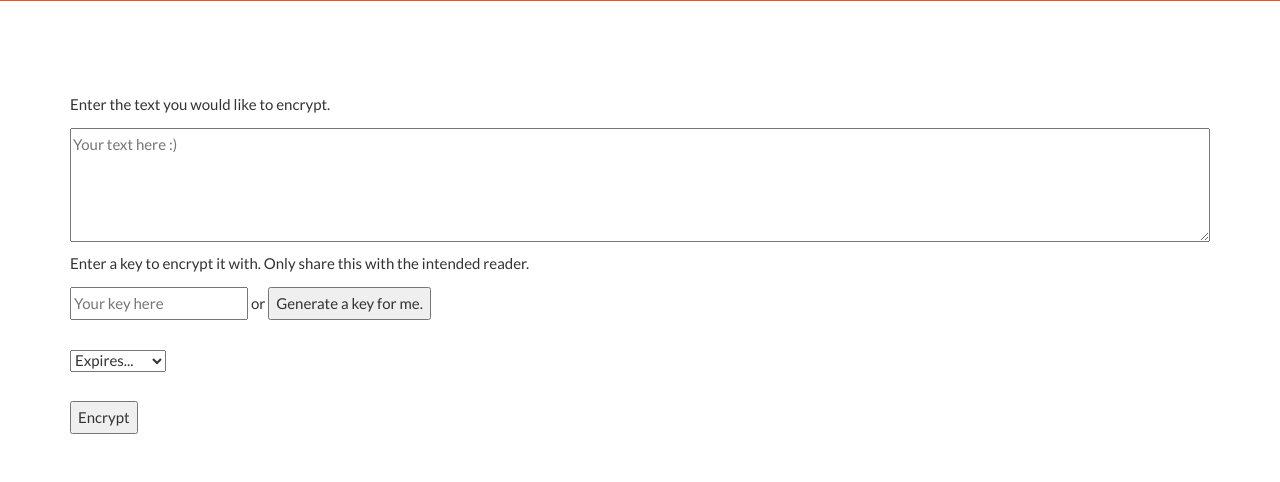
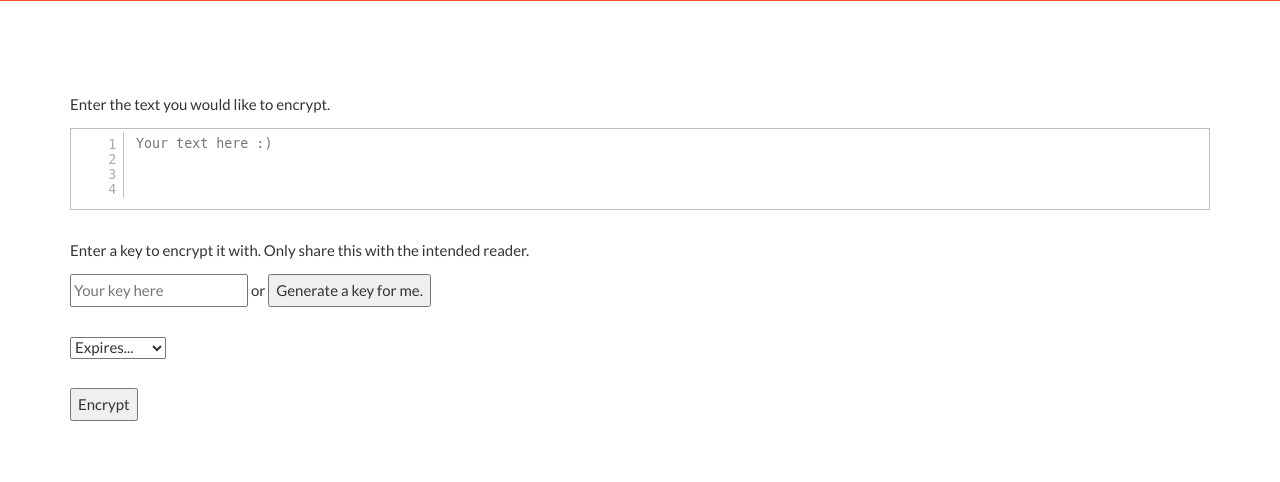
Before and after one commit to oftheheadland/Poast-It, a Flask app: page / in a window 1280 px wide. Shown: the part 351-833 px from the top of the page. Run offline with Flask 2, Linux system fonts and the light colour scheme; some libraries are stand-ins or nearby versions.

Commit message:
add jquery lined text areas

```diff
--- a/app.py
+++ b/app.py
@@ -18,9 +18,7 @@ import hashlib
 import json
 import time
 
-
-
-
+# AES ENCRYPTION
 
 BS = 16
 pad = lambda s: s + (BS - len(s) % BS) * chr(BS - len(s) % BS)
@@ -43,27 +41,9 @@ class AESCipher:
         return unpad(cipher.decrypt( enc[16:] ))
 
 
-
-
-
 app = Flask(__name__)
 #DATABASE_URL = os.environ['DATABASE_URL']
 DATABASE_URL = 'postgres://gxdvbdjpsgzase:3b9c304dab325ba9788e1f3f882d17f5c3e57767fcba1222b2a1f318b16dba24@ec2-184-73-197-211.compute-1.amazonaws.com:5432/d9mg0f8n3nrkb3'
-
-HTML_TEMPLATE = Template("""
-<h1>${note_ID}</h1>
-
-			<textarea readonly id="textbox" rows="4" cols="50">
-			${content}
-			</textarea>
-            <form method="post" id="form">
-            <input id="key">Key</input><br>
-			<button>Search</button>
-		</form>
-        <script>
-<script src="{{ url_for('static', filename='js/decrypt.js') }}"></script>
-            """)
-
 
 
 @app.route('/notes/<url_note_ID>')
@@ -72,35 +52,21 @@ def note_page(url_note_ID):
     encrypted = str(foundContent[0])
     print(encrypted)
 
-    #AES_key = "oopsiewoopsie"
-    #cipher = AESCipher(AES_key)
-
-
-    #decrypted = cipher.decrypt(encrypted)
-    #print(decrypted.decode("utf-8"))
-
-
     return render_template('note.html', content= encrypted)
-    #return(HTML_TEMPLATE.substitute(note_ID=url_note_ID, content= foundContent))
 
 
 @app.route('/encrypt/', methods=['POST'])
 def poast():
-    #print(request.form.get('text', 0))
     messageText = request.form.get('text', 0)
 
-    #AES_key = "oopsiewoopsie"
     AES_key = request.form.get('key', 0)
 
     generatedID = ''.join(random.choice(string.ascii_uppercase + string.digits) for _ in range(9))
-
 
     cipher = AESCipher(AES_key)
     encrypted = cipher.encrypt(messageText)
     print(encrypted.decode("utf-8") )
     decrypted = cipher.decrypt(encrypted)
-    #print(encrypted)
-    #print(decrypted)
 
     data = {
     "key": str(AES_key),
@@ -109,14 +75,8 @@ def poast():
     "generatedID": generatedID
     }
     addToTable(encrypted.decode("utf-8") , generatedID)
-    #addToTable(messageText, generatedID)
 
     return jsonify(data)
-    #return json.dumps(str(decrypted) + " " + str(encrypted) + " " + str(AES_key))
-    #return(generatedID)
-
-
-
 
 
 @app.route('/decrypt/', methods=['POST'])
@@ -124,54 +84,38 @@ def decrypt():
     messageText = request.form.get('text', 0)
     AES_key = request.form.get('key', 0)
 
+    cipher = AESCipher(AES_key)
 
-    #AES_key = "oopsiewoopsie"
-    cipher = AESCipher(AES_key)
-    #encrypted = cipher.encrypt(messageText)
-    #print(encrypted.decode("utf-8") )
     try:
         decrypted = cipher.decrypt(messageText)
         data = {
         "key": str(AES_key),
         "decrypted": str(decrypted.decode("utf-8"))
         }
-
-
         return jsonify(data)
-
 
     except:
         return jsonify("failed")
-
-    #print(encrypted)
-    #print(decrypted)
-
 
 
 @app.route('/')
 def index():
     return render_template('index.html')
 
+
 def fetchFromTable(postID):
-
     conn = None
-
     try:
 
         conn = psycopg2.connect(DATABASE_URL, sslmode='require')
         cur = conn.cursor()
-        #cur.execute('SELECT FROM poasts WHERE ID=' + postID)
         cur.execute('SELECT CONTENT FROM poasts WHERE ID = ' + "'" + postID + "'")
         row = cur.fetchone()
-
-        print(row)
-
         # close communication with the PostgreSQL database server
         cur.close()
         # commit the changes
         conn.commit()
-
-        print(row)
+        #print(row)
         return row
 
     except (Exception, psycopg2.DatabaseError) as error:
@@ -183,57 +127,29 @@ def fetchFromTable(postID):
             conn.close()
 
 
-
 def addToTable(messageText, postID):
-    #print("----IN HIGHLIGHT FUNCTION----")
-    #print(tableName)
-    #print(messageText)
-
     conn = None
     try:
-
         """ Connect to the PostgreSQL database server """
         conn = psycopg2.connect(DATABASE_URL, sslmode='require')
         cur = conn.cursor()
-        # execute a statement
-        # cur.execute(command)
-
-        # working insert
-        #insertcommand = "INSERT INTO poasts " + "(LINK) VALUES ('" + messageText + "');"
-
         insertcommand = "INSERT INTO poasts (ID, CONTENT, TITLE, DELETED, DATE_UPLOADED, VIEWS) VALUES ('" + postID + "', " + "'" + messageText + "'" + ", 'test title', null," + "'" + time.strftime('%Y-%m-%d %H:%M:%S') + "'" + ", '1');"
         print(insertcommand)
         try:
             cur.execute(insertcommand)
         except:
             pass
-
         cur.close()
         conn.commit()
-        print("Success. Added " + messageText + " to highlights")
+        print("Success. Added " + messageText + " to notes")
         return "Added!"
 
     except (Exception, psycopg2.DatabaseError) as error:
         print(error)
-        # return error
 
     finally:
         if conn is not None:
             conn.close()
 
-
-
-
-
-
-
-
-
-
-
-
-
-
-
 if __name__ == '__main__':
     app.run(debug=True)
--- /dev/null
+++ b/static/styles/jquery-linedtextarea.css
@@ -0,0 +1,68 @@
+/**
+ * jQuery Lined Textarea Plugin
+ *   http://alan.blog-city.com/jquerylinedtextarea.htm
+ *
+ * Copyright (c) 2010 Alan Williamson
+ *
+ * Released under the MIT License:
+ * http://www.opensource.org/licenses/mit-license.php
+ *
+ * Usage:
+ *   Displays a line number count column to the left of the textarea
+ *
+ *   Class up your textarea with a given class, or target it directly
+ *   with JQuery Selectors
+ *
+ *   $(".lined").linedtextarea({
+ *   	selectedLine: 10,
+ *    selectedClass: 'lineselect'
+ *   });
+ *
+ */
+
+.linedwrap {
+	border: 1px solid #c0c0c0;
+	padding: 3px;
+}
+
+.linedtextarea {
+	padding: 0px;
+	margin: 0px;
+}
+
+.linedtextarea textarea, .linedwrap .codelines .lineno {
+	font-size: 10pt;
+	font-family: monospace;
+	line-height: normal !important;
+}
+
+.linedtextarea textarea {
+	padding-right:0.3em;
+	padding-top:0.3em;
+	border: 0;
+}
+
+.linedwrap .lines {
+	margin-top: 0px;
+	width: 50px;
+	float: left;
+	overflow: hidden;
+	border-right: 1px solid #c0c0c0;
+	margin-right: 10px;
+}
+
+.linedwrap .codelines {
+	padding-top: 5px;
+}
+
+.linedwrap .codelines .lineno {
+	color:#AAAAAA;
+	padding-right: 0.5em;
+	padding-top: 0.0em;
+	text-align: right;
+	white-space: nowrap;
+}
+
+.linedwrap .codelines .lineselect {
+	color: red;
+}
--- a/templates/index.html
+++ b/templates/index.html
@@ -11,6 +11,10 @@
 	<script src="https://ajax.googleapis.com/ajax/libs/jquery/3.3.1/jquery.min.js"></script>
 	<script src="https://maxcdn.bootstrapcdn.com/bootstrap/3.3.7/js/bootstrap.min.js"></script>
 	<link rel=stylesheet type=text/css href="{{ url_for('static', filename='styles/style.css') }}">
+	<link rel=stylesheet type=text/css href="{{ url_for('static', filename='styles/jquery-linedtextarea.css') }}">
+
+
+
 </head>
 
 <body>
@@ -25,7 +29,7 @@
 					<div>
 						<form autocomplete="off" method="post" id="form">
 							<p>Enter the text you would like to encrypt.</p>
-							<textarea style="width: 100%;" autocomplete="false" placeholder="Your text here :)"id="textbox" rows="4" cols="50"></textarea>
+							<textarea class="lined" style="width: 100%;" autocomplete="false" placeholder="Your text here :)"id="textbox" rows="4" cols="50"></textarea>
 							<br>
 							<p>Enter a key to encrypt it with. Only share this with the intended reader.</p>
 							<input id="key" placeholder="Your key here"> or <button type="button" onclick="makeid(); return false;">Generate a
@@ -66,8 +70,16 @@
 	<footer class="container-fluid text-center">
 		<p>Poast-It 2018</p>
 	</footer>
+
+	<script>
+			$(function() {
+				$(".lined").linedtextarea();
+			});
+	</script>
+
 	<script src="https://code.jquery.com/jquery-3.2.1.min.js"></script>
 	<script src="{{ url_for('static', filename='js/encrypt.js') }}"></script>
+	<script src="{{ url_for('static', filename='js/jquery-linedtextarea.js') }}"></script>
 </body>
 
 </html>
```
Also changed, not shown: templates/note.html (+11 -5 lines), static/js/jquery-linedtextarea.js (added).
